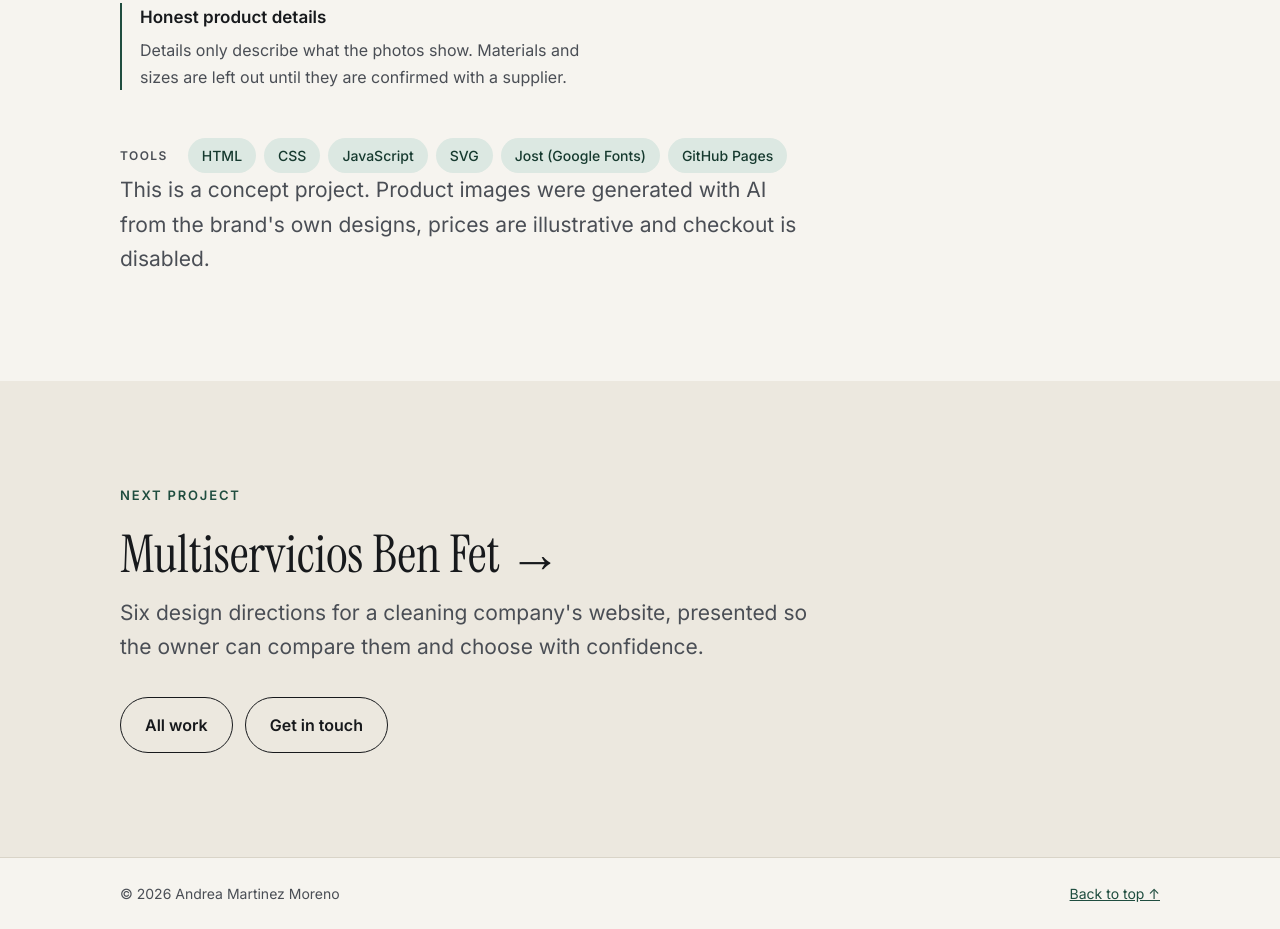
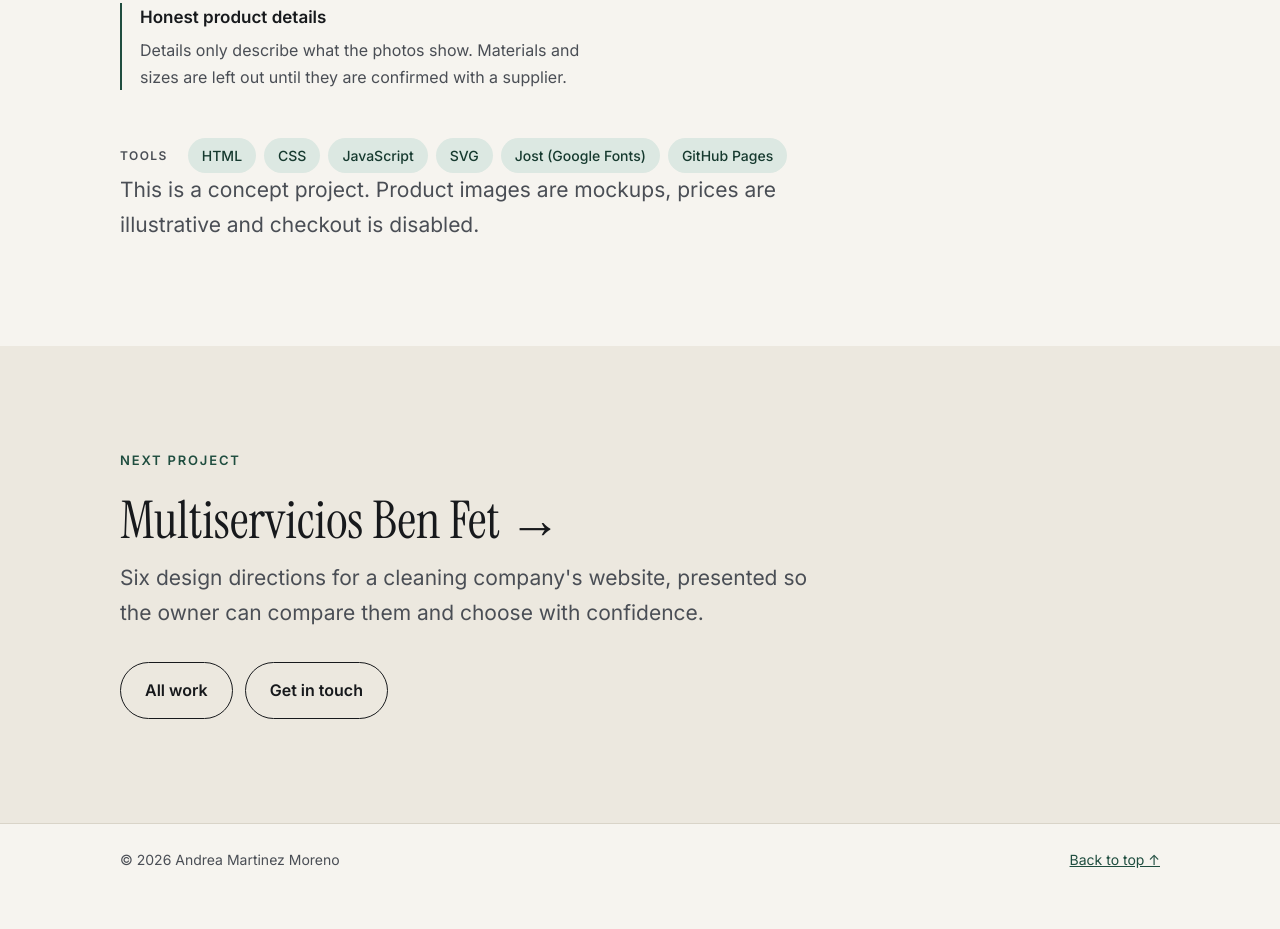
Before and after one commit to andrea-mmo/portfolio, a plain HTML site: page work/embrava.html in a window 1280 px wide. Shown: the part 6852-7781 px from the top of the page. After the commit the page ends 7747 px from the top, so only its background shows below. Drawn offline with Linux system fonts and the light colour scheme.

Commit message:
Describe las imágenes de producto de Embrava como mockups

```diff
--- a/work/embrava.html
+++ b/work/embrava.html
@@ -262,7 +262,7 @@
       </ul>
     </div>
 
-    <p class="case-sub">This is a concept project. Product images were generated with AI from the brand's own designs, prices are illustrative and checkout is disabled.</p>
+    <p class="case-sub">This is a concept project. Product images are mockups, prices are illustrative and checkout is disabled.</p>
   </section>
 
   <section class="band case-nav">
```
